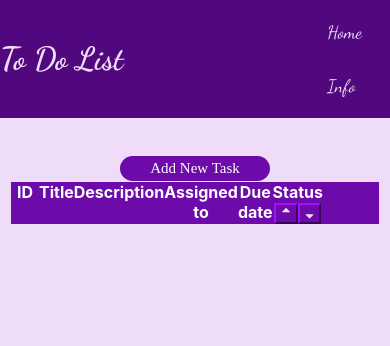
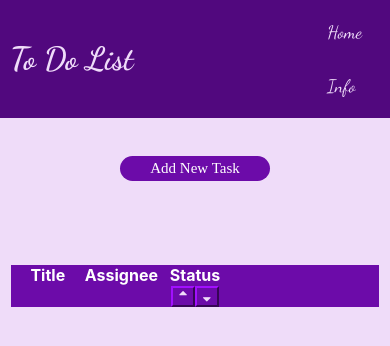
Before and after one commit to silpakopparthi/Group-VWJS-To-Do-List-Project, a React (Create React App) app in the folder to-do-list-project/: page / in a window 390 px wide. Shown: the top 346 px of the page. Built offline with nearby package versions, Linux system fonts and the light colour scheme.

Commit message:
Adding responsive design

```diff
--- a/to-do-list-project/src/App.css
+++ b/to-do-list-project/src/App.css
@@ -22,6 +22,9 @@
   align-content: center;
   color:#EFDCF9;
   font-family: "Dancing Script", cursive;
+}
+.header-title{
+  margin-left: 10px;;
 }
 
 
@@ -171,6 +174,13 @@ super{
 .ListItems:nth-child(even) {
   background-color: #EFDCF9;
 }
+.systemview{
+  visibility: visible;
+}
+
+.mobileview{
+  visibility:hidden;
+}
 
 @media only screen and (max-width: 500px) {
   .nav-links ol {
@@ -194,7 +204,7 @@ super{
 
   .listHeader{
     display: grid;
-    grid-template-columns: 1fr 1fr 1fr 1fr 1fr 1fr 1fr 1fr;
+    grid-template-columns: 1fr 1fr 1fr 1fr 1fr;
     color:#FFFFFF;
     font-weight: bold;
     background-color: #6C0BA9;
@@ -203,6 +213,14 @@ super{
   .ListItems {
 
     display: grid;
-    grid-template-columns: 1fr 1fr 1fr 1fr 1fr 1fr 1fr 1fr;
+    grid-template-columns: 1fr 1fr 1fr 1fr 1fr;
+  }
+
+  .systemview{
+    visibility: hidden;
+  }
+
+  .mobileview{
+    visibility:visible;
   }
 }
--- a/to-do-list-project/src/components/ToDoList.jsx
+++ b/to-do-list-project/src/components/ToDoList.jsx
@@ -13,6 +13,10 @@ function ToDoList({
     setDisplayToDoItem(true);
     setIsEditing(true);
   };
+  const viewTask = (listItem) => {
+    setEditingItem(listItem);
+    setDisplayToDoItem(true);
+ };
   const deleteItem = (e) => {
     ondeleteItemFromList(e.currentTarget.dataset.itemindex);
   };
@@ -26,7 +30,7 @@ function ToDoList({
 
   return (
     <>
-      {/* <ToDoItem addItemtoList = { addItemtoList }/>  */}
+    <div className="systemview">
       <div className="listItemsTable">
         <div className="listHeader">
           <span>ID</span>
@@ -88,6 +92,67 @@ function ToDoList({
           );
         })}
       </div>
+
+      </div>
+      <div className="mobileview">
+      <div className="listItemsTable">
+        <div className="listHeader">
+          <span>Title</span>
+          <span>Assignee</span>
+          <span>
+            Status{" "}
+            <button
+              className="sort-button"
+              data-sortdirection="asc"
+              onClick={sortItems}
+            >
+              <i className="fa fa-sort-asc"></i>
+            </button>
+            <button
+              className="sort-button"
+              data-sortdirection="desc"
+              onClick={sortItems}
+            >
+              <i className="fa fa-sort-desc"></i>
+            </button>
+          </span>
+          <span></span>
+          <span></span>
+        </div>
+        {listItems.map((listItem, index) => {
+          return (
+            <div className="ListItems" key={index}>
+              <span><a href="#" onClick={() => {
+                  viewTask(listItem);
+                }}>{listItem.title}</a></span>
+              <span>{listItem.assignee}</span>
+              <span>{listItem.status}</span>
+              <span>
+                <button
+                  id="btnDelete"
+                  data-itemid={listItem.itemID}
+                  data-itemindex={index}
+                  onClick={deleteItem}
+                >
+                  <i class="fa fa-trash-o"></i>
+                </button>
+              </span>
+              <span>
+                <button
+                  id="btnEdit"
+                  data-taskid={index}
+                  onClick={() => {
+                    editTask(listItem);
+                  }}
+                >
+                  <i class="fa fa-edit"></i>
+                </button>
+              </span>
+            </div>
+          );
+        })}
+      </div>
+      </div>
     </>
   );
 }
--- a/to-do-list-project/src/components/header.jsx
+++ b/to-do-list-project/src/components/header.jsx
@@ -13,7 +13,7 @@ function Header({ navigatePage }) {
         <img src="/images/todolist.png" className="logo" alt="logo" />
       </Link> */}
       {/* <img src= {Logo} alt ="logo"/> */}
-      <h1>To Do List</h1>
+      <h1 className="header-title">To Do List</h1>
       <nav className="nav-links">
         <ol>
           <li>
```
